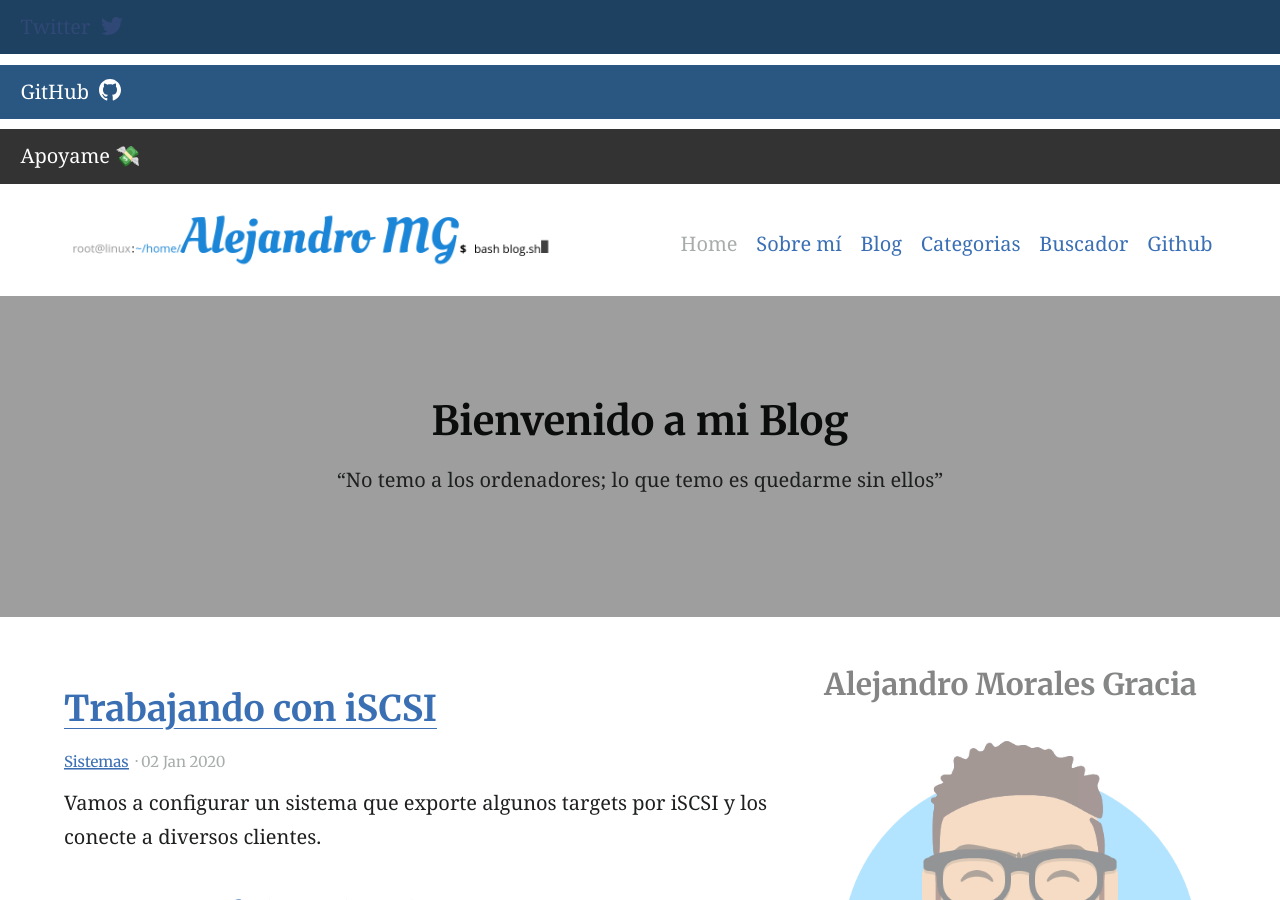
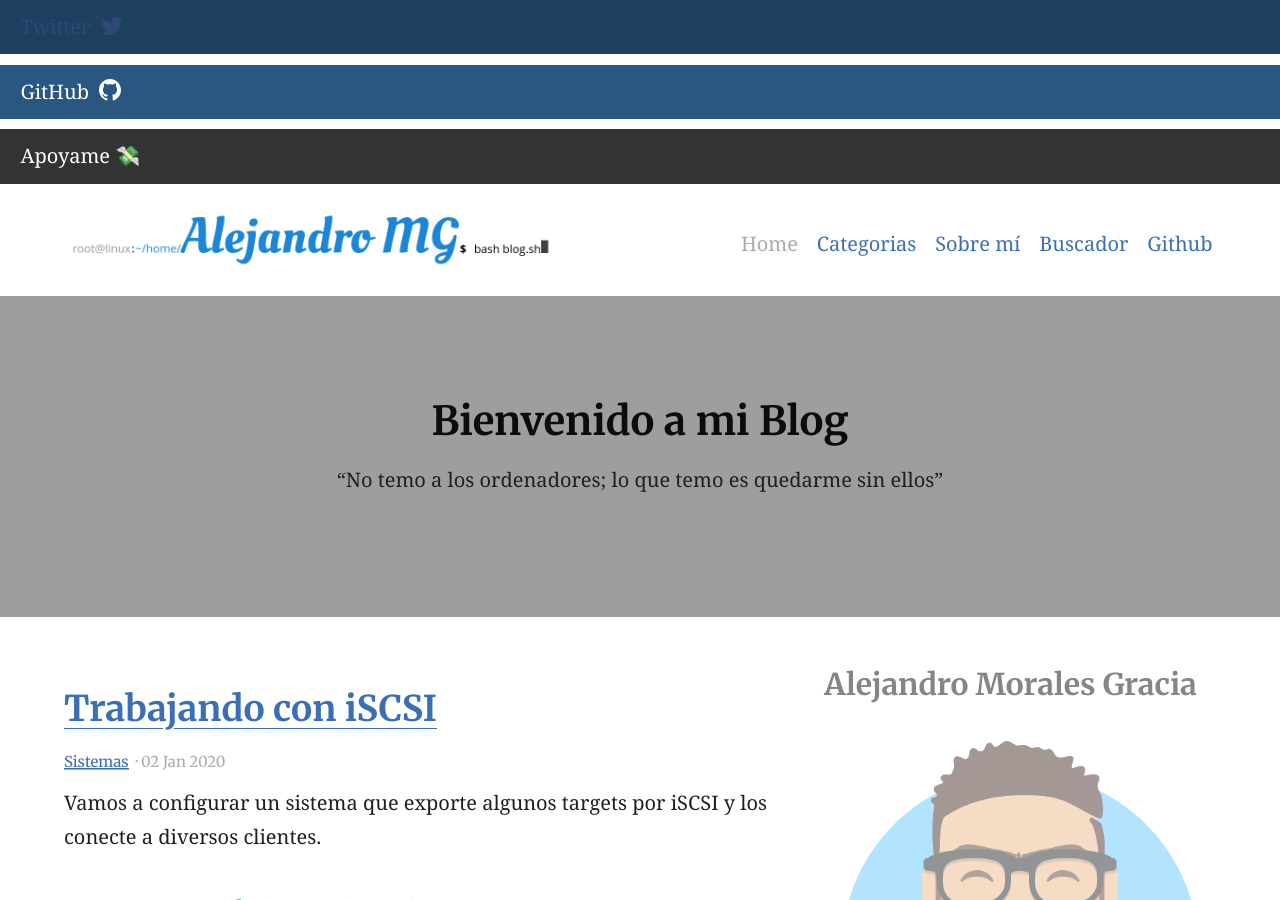
Before and after one commit to MoralG/Alejandro-MG, a Jekyll site: the page built from index.md, in a window 1280 px wide and 900 px high. Built offline with Jekyll 4.4.1, drawn with Linux system fonts in a browser that asks for light colours.

Commit message:
Modificación de ficheros

```diff
--- a/_config.yml
+++ b/_config.yml
@@ -111,12 +111,10 @@ favicons: # Favicons are also used in the manifest file. Syntax is 'size: path'
 navigation_header:
 - title: Home
   url: /
+- title: Categorias
+  url: /categories/
 - title: Sobre mí
   url: /elements/
-- title: Blog
-  url: /blog/
-- title: Categorias
-  url: /categories/
 - title: Buscador
   url: /search/
 - title: Github
--- a/_layouts/default.html
+++ b/_layouts/default.html
@@ -35,9 +35,9 @@
     {% if site.google_analytics %}{% include site-analytics.html %}{% endif %}
 
     {% include site-before-start.html %}
-    {% include button.html text="Twitter" icon="twitter" link="https://twitter.com/moralejandrog" %} {% include button.html text="GitHub" icon="github" link="https://github.com/MoralG" %} {% include button.html text="Apoyame 💸" link="https://paypal.me/MoralG?locale.x=es_ES" color="#333333" %}
 
   </head>
+  {% include button.html text="Twitter" icon="twitter" link="https://twitter.com/moralejandrog" %} {% include button.html text="GitHub" icon="github" link="https://github.com/MoralG" %} {% include button.html text="Apoyame 💸" link="https://paypal.me/MoralG?locale.x=es_ES" color="#333333" %}
 
   <body class="layout-{{ page.layout }}{% if page.title %}  {{ page.title | slugify }}{% endif %}">
     {% include site-icons.svg %}
--- a/index.md
+++ b/index.md
@@ -1,8 +1,5 @@
 ---
 title: ""
-feature_text: |
-  ## Bienvenido al Blog de Alejandro Morales
-  "No temo a los ordenadores; lo que temo es quedarme sin ellos"
 layout: blog
 collectionpage: posts
 aside: true
```
